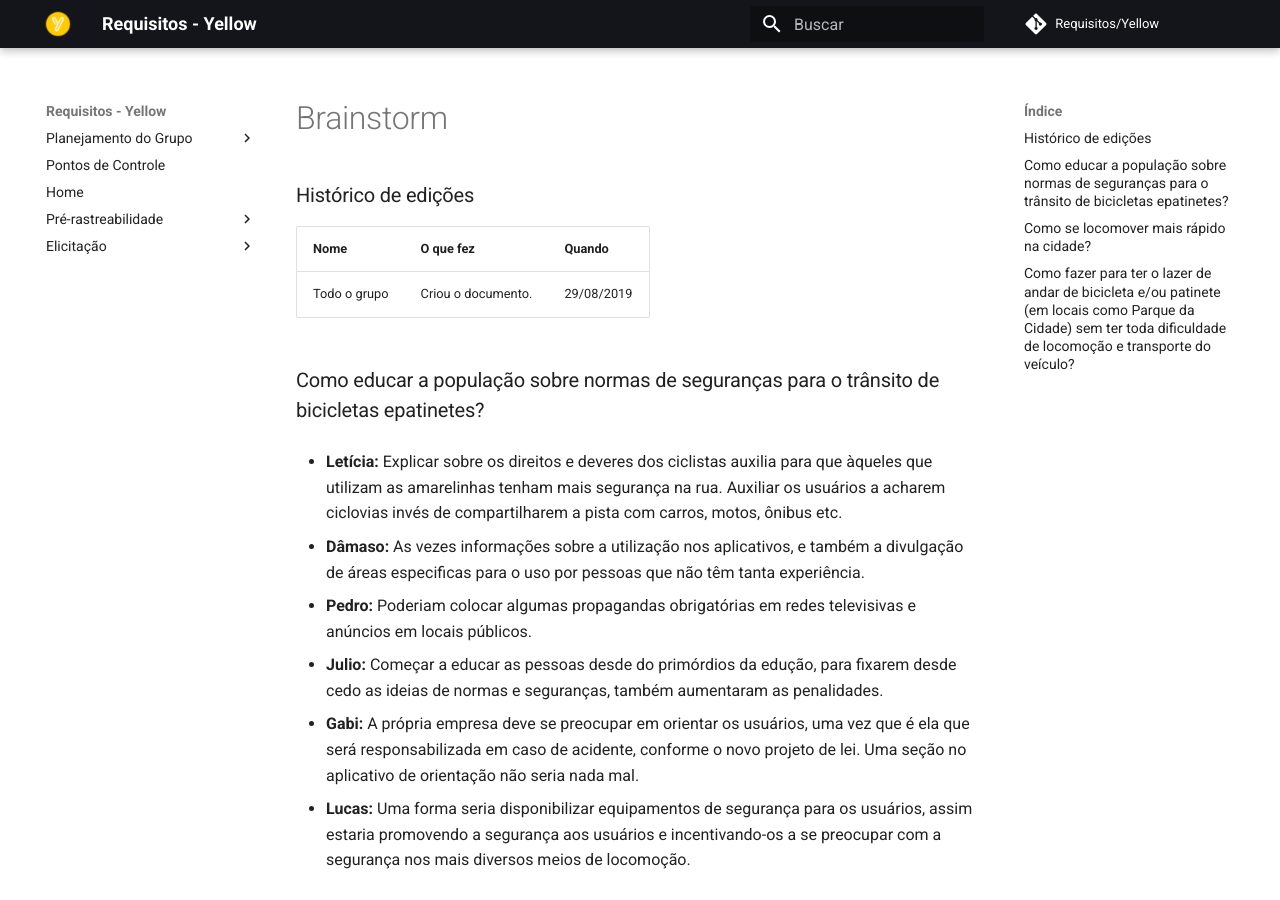
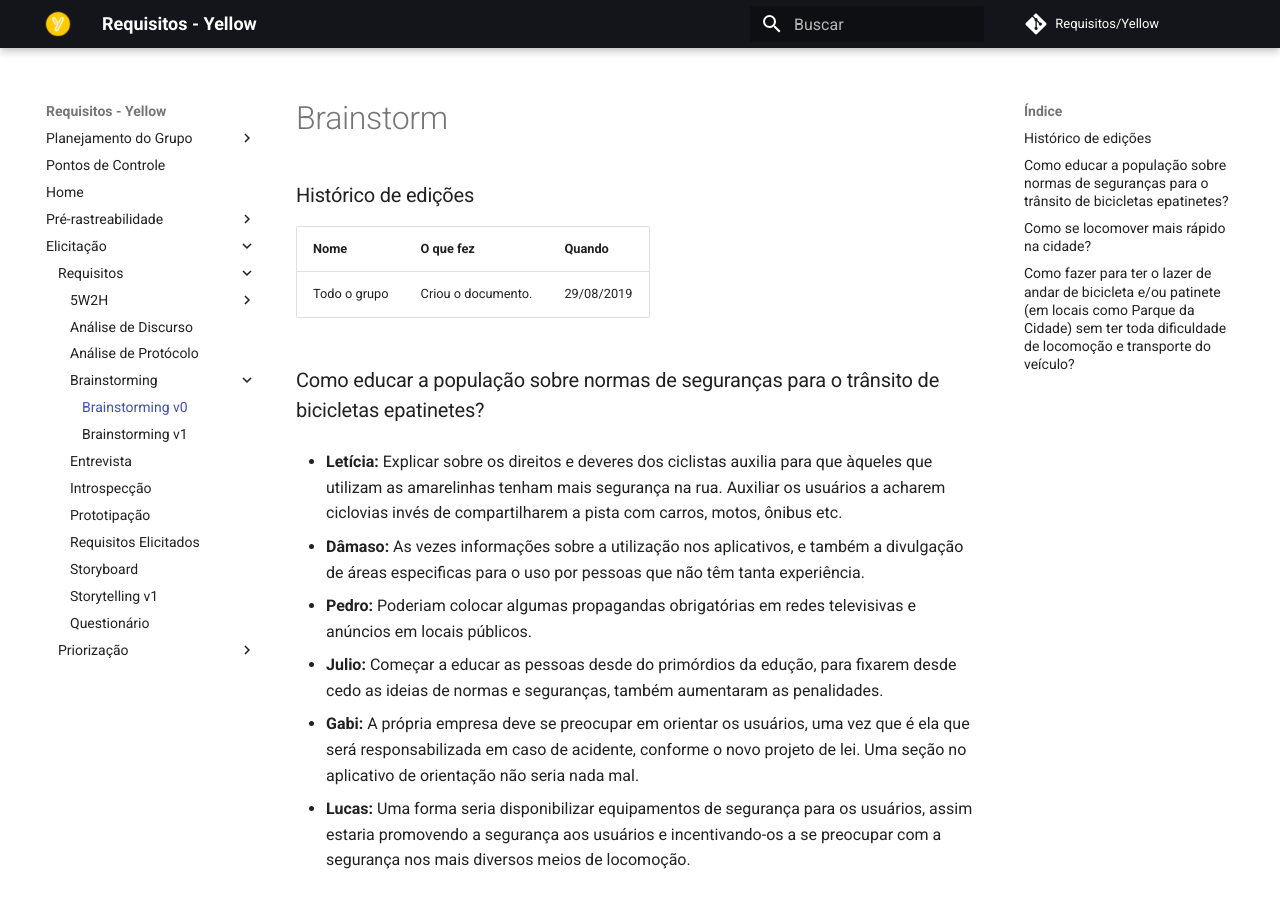
Before and after one commit to me42th/2019.2-Yellow, an MkDocs documentation site: the page built from docs/elicitacao/requisitos/brainstorm_v0.md, in a window 1280 px wide and 900 px high. Built offline with MkDocs 1.6.1 and Material for MkDocs 9.7.7, drawn with Linux system fonts in a browser that asks for light colours; comment, search, counter and statistics services are not loaded.

Commit message:
Atualizando link de braisntorm

```diff
--- a/mkdocs.yml
+++ b/mkdocs.yml
@@ -23,7 +23,7 @@ nav:
             - Análise de Discurso: elicitacao/requisitos/analise_discurso.md
             - Análise de Protócolo: elicitacao/requisitos/analise_protocolo.md
             - Brainstorming:
-                - Brainstorming v0: elicitacao/requisitos/brainstorm.md
+                - Brainstorming v0: elicitacao/requisitos/brainstorm_v0.md
                 - Brainstorming v1: elicitacao/requisitos/brainstorm_v1.md
             - Entrevista: elicitacao/requisitos/entrevista.md
             - Introspecção: elicitacao/requisitos/introspeccao.md
```
